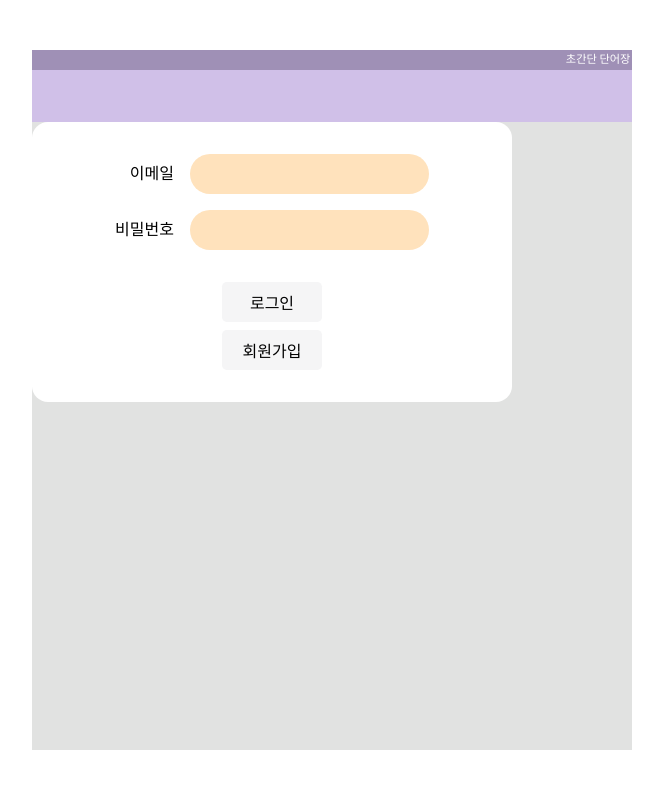
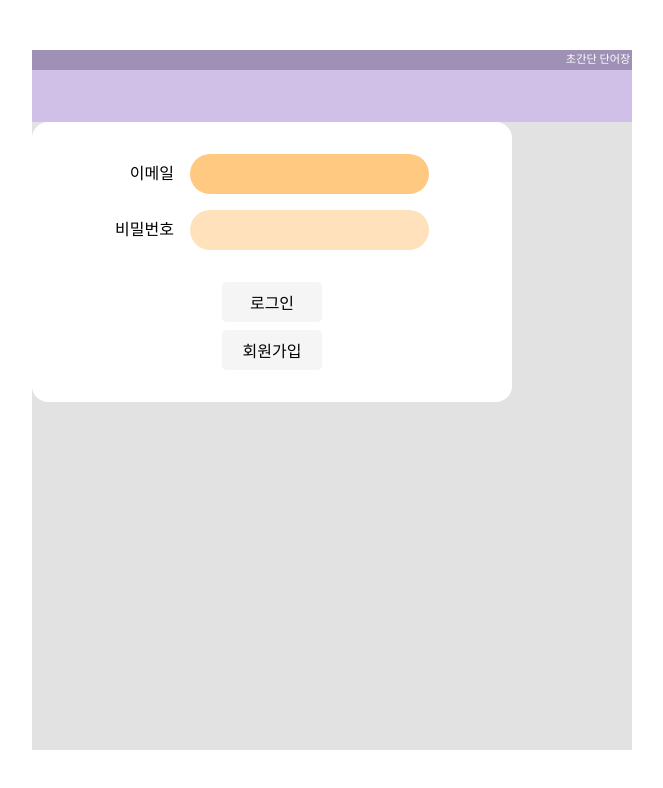
Before and after one commit to CSH111/voca_study_app, a React (Create React App) app in the folder client/: page /login in a window 1280 px wide. Shown: the top 788 px of the page, without its empty margins (308-971 px from the left). Built offline with nearby package versions, Linux system fonts and the light colour scheme.

Commit message:
login, register 진입 시 포커스 설정

```diff
--- a/client/src/components/Form.js
+++ b/client/src/components/Form.js
@@ -48,7 +48,10 @@ const Form = ({ className, inputs, buttons }) => {
         {inputs.map((input, idx) => (
           <label key={idx}>
             {input.label}
-            <InputBox onChange={(e) => input.setStateFn(e.target.value)} />
+            <InputBox
+              ref={input.ref}
+              onChange={(e) => input.setStateFn(e.target.value)}
+            />
           </label>
         ))}
       </div>
--- a/client/src/components/User/Login.js
+++ b/client/src/components/User/Login.js
@@ -1,14 +1,20 @@
 import { useNavigate } from "react-router-dom";
 import styled from "styled-components";
-import InputBox from "../InputBox";
 import Form from "../Form";
-import Button from "../Button";
 import { useState } from "react";
+import { useRef } from "react";
+import { useEffect } from "react";
+
 const StyeldForm = styled(Form)``;
 const Login = () => {
   const navigate = useNavigate();
   const [email, setEmail] = useState("");
   const [pw, setPw] = useState("");
+  const emailInput = useRef();
+
+  useEffect(() => {
+    emailInput.current.focus();
+  }, []);
 
   const handleLogin = (e) => {
     e.preventDefault();
@@ -26,6 +32,7 @@ const Login = () => {
         {
           label: "이메일",
           setStateFn: setEmail,
+          ref: emailInput,
         },
         {
           label: "비밀번호",
--- a/client/src/components/User/Register.js
+++ b/client/src/components/User/Register.js
@@ -1,12 +1,18 @@
 import React from "react";
 import styled from "styled-components";
 import Form from "../Form";
-import { useState } from "react";
+import { useState, useRef, useEffect } from "react";
+
 const StyeldForm = styled(Form)``;
 const Register = () => {
   const [email, setEmail] = useState("");
   const [pw, setPw] = useState("");
   const [confirm, setConfirm] = useState("");
+  const emailInput = useRef();
+  useEffect(() => {
+    emailInput.current.focus();
+  }, []);
+
   return (
     <StyeldForm
       className="registerForm"
@@ -14,6 +20,7 @@ const Register = () => {
         {
           label: "이메일",
           setStateFn: setEmail,
+          ref: emailInput,
         },
         {
           label: "비밀번호",
```
